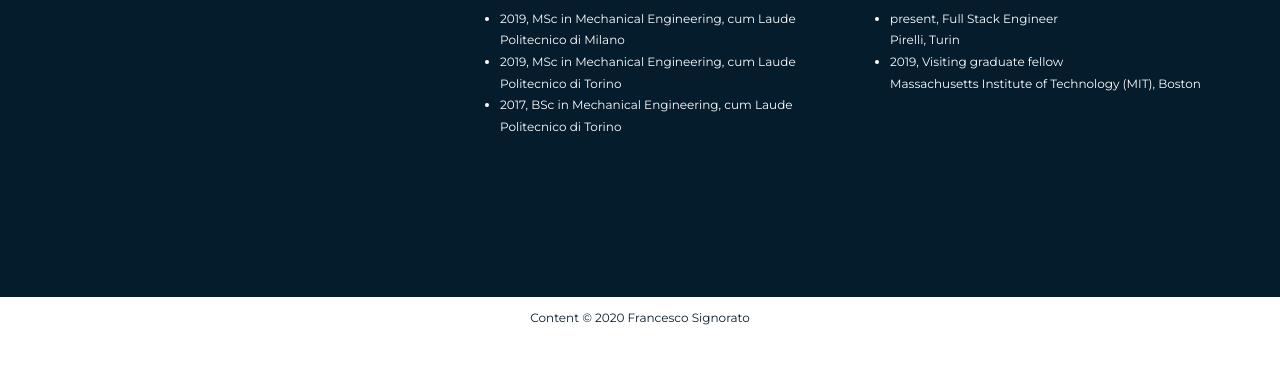
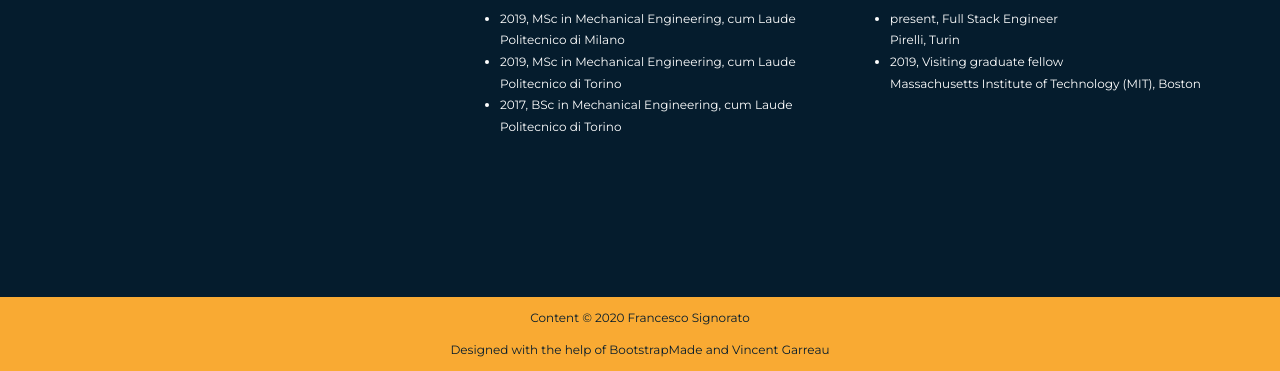
Before and after one commit to FrancescoSignorato/francescosignorato.github.io, a plain HTML site: page index.html in a window 1280 px wide. Shown: the part 1241-1612 px from the top of the page. Before the commit the page ends 1590 px from the top, so only its background shows below. Drawn offline with Linux system fonts and the light colour scheme.

Commit message:
First commit

```diff
--- a/css/style.css
+++ b/css/style.css
@@ -819,7 +819,7 @@ ul.social-network li a i{
 Footer
 ================================= */
 footer {
-	background: #fff;
+	background: #F9AA33;
 	color: #051c2d;
 	padding: 10px 0 10px;
 }
--- a/index.html
+++ b/index.html
@@ -189,15 +189,15 @@
       <div class="row">
         <div class="col-md-12">
           <p style="color:#051c2d">Content &copy; 2020 Francesco Signorato </p>
-<!--          <div class="credits" style="color:#051c2d">-->
-<!--            &lt;!&ndash;-->
-<!--              All the links in the footer should remain intact.-->
-<!--              You can delete the links only if you purchased the pro version.-->
-<!--              Licensing information: https://bootstrapmade.com/license/-->
-<!--              Purchase the pro version with sworking PHP/AJAX contact form: https://bootstrapmade.com/buy/?theme=Alstar-->
-<!--            &ndash;&gt;-->
-<!--            Designed with the help of <a href="https://bootstrapmade.com/">BootstrapMade</a> and <a href="https://github.com/VincentGarreau/particles.js/">Vincent Garreau</a>-->
-<!--          </div>-->
+          <div class="credits" style="color:#051c2d">
+            <!--
+              All the links in the footer should remain intact.
+              You can delete the links only if you purchased the pro version.
+              Licensing information: https://bootstrapmade.com/license/
+              Purchase the pro version with sworking PHP/AJAX contact form: https://bootstrapmade.com/buy/?theme=Alstar
+            -->
+            Designed with the help of <a href="https://bootstrapmade.com/">BootstrapMade</a> and <a href="https://github.com/VincentGarreau/particles.js/">Vincent Garreau</a>
+          </div>
         </div>
       </div>
     </div>
```
